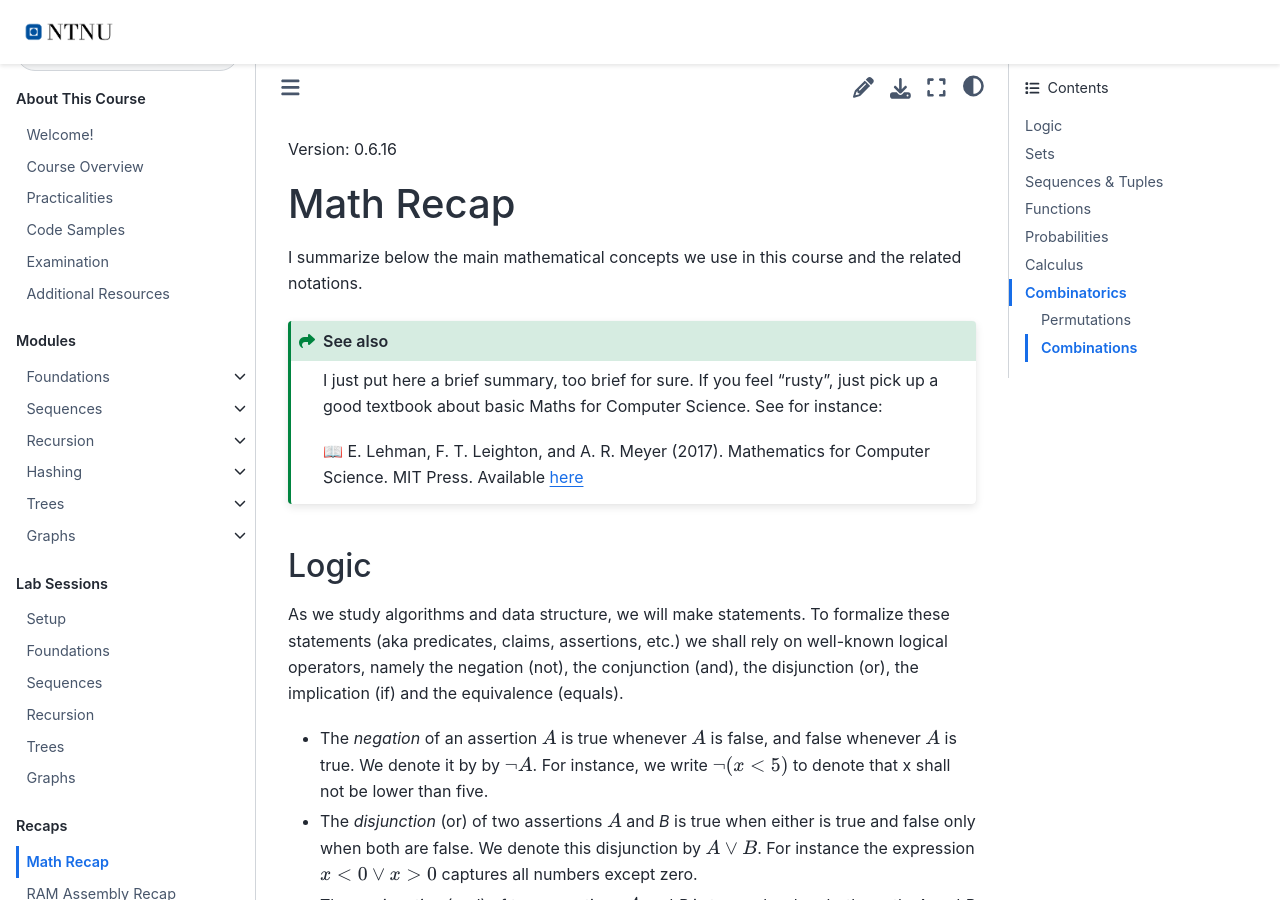
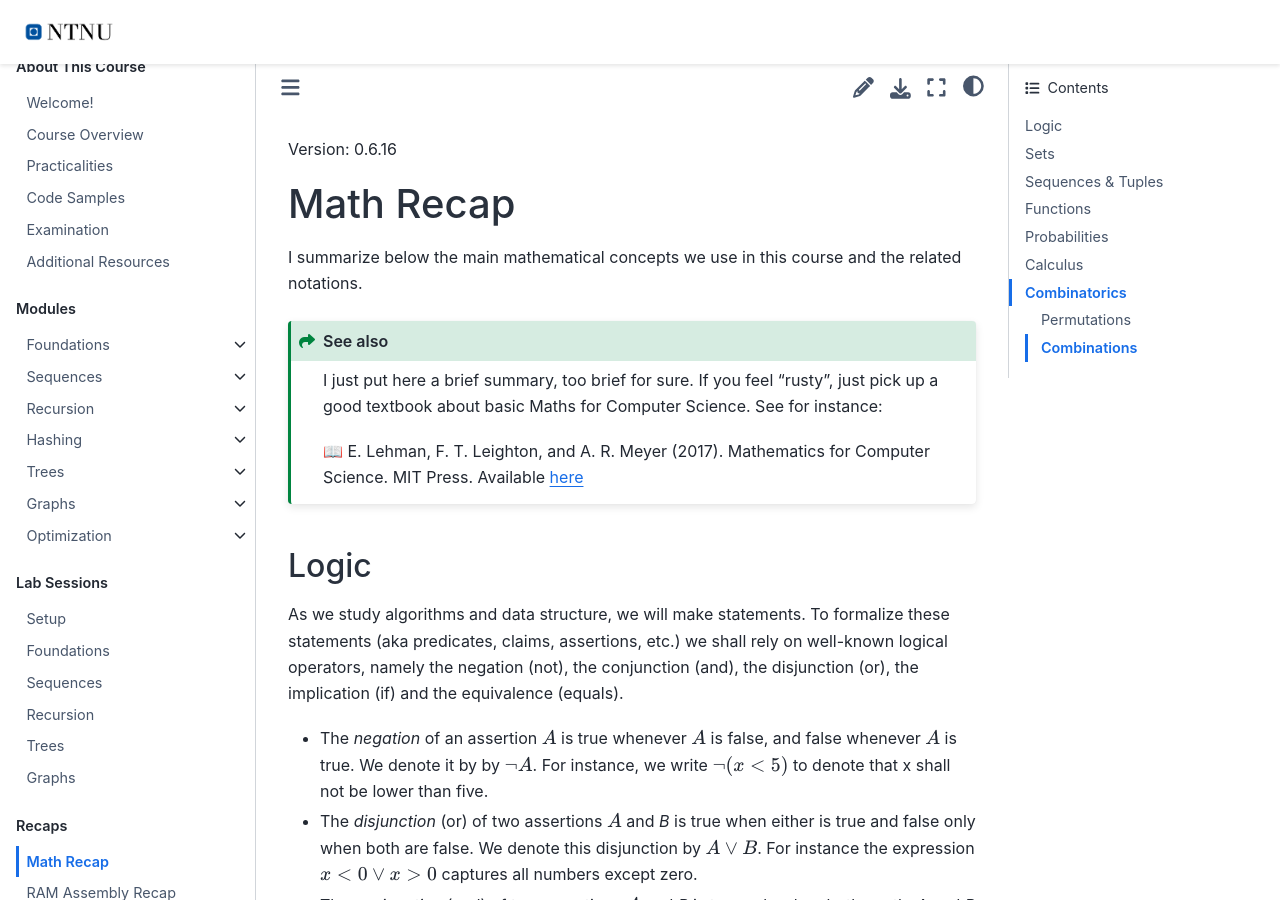
Before and after one commit to fchauvel/ntnu-idata2302-website, a Sphinx documentation site: the page built from source/maths.rst, in a window 1280 px wide and 900 px high. Built offline with Sphinx 7.4.7 and the Sphinx Book theme 1.1.4, drawn with Linux system fonts in a browser that asks for light colours.

Commit message:
content: enable the Optimization module (lectures only)
Co-Authored-By: Claude Sonnet 5.5 <noreply@anthropic.com>

```diff
--- a/source/index.rst
+++ b/source/index.rst
@@ -28,9 +28,9 @@ Algorithms and Data Structures
    hashing/index
    trees/index
    graphs/index
+   optimization/index
 
 ..
-   optimization/index
    theory/index
    beyond/index
 
```
